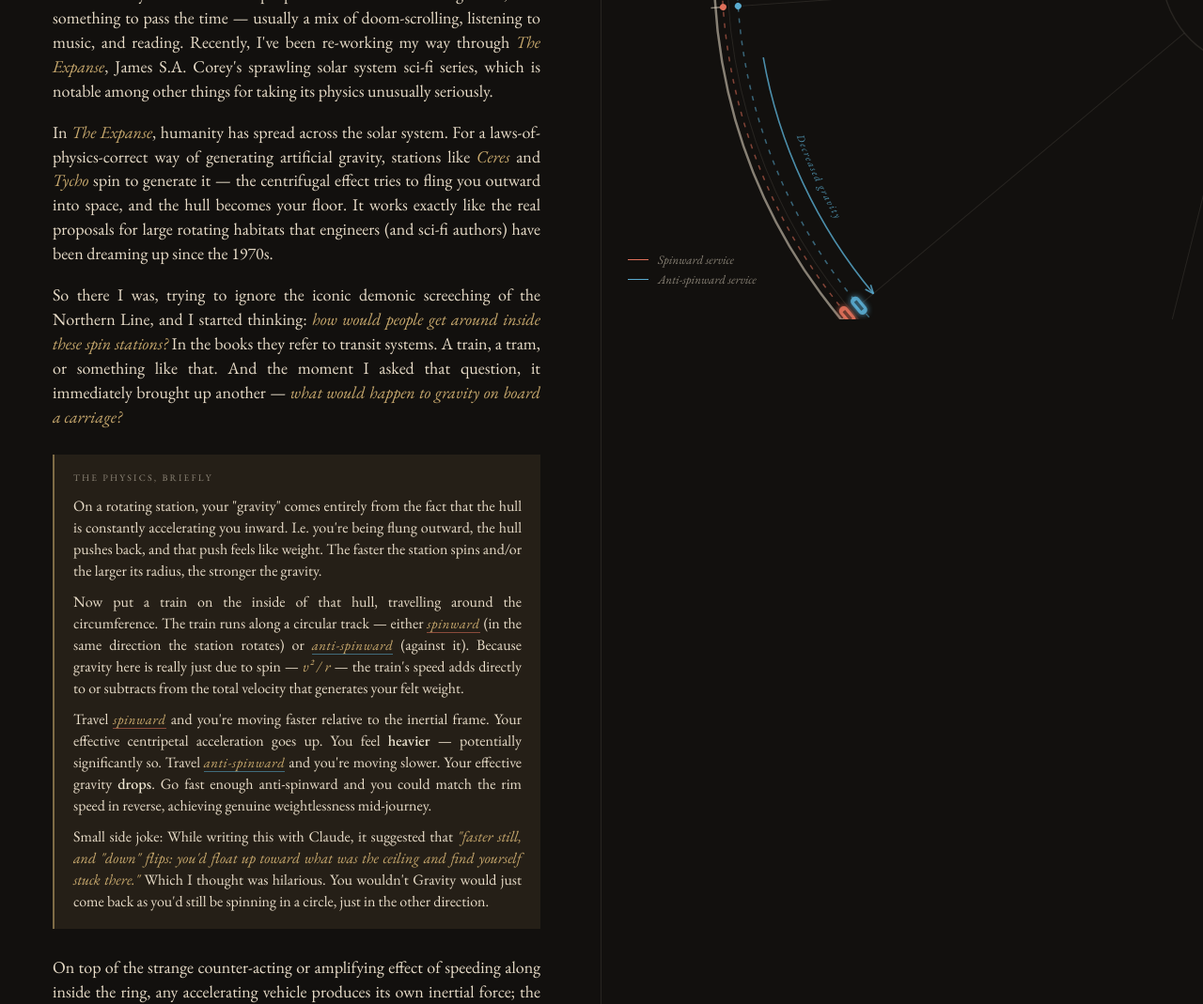
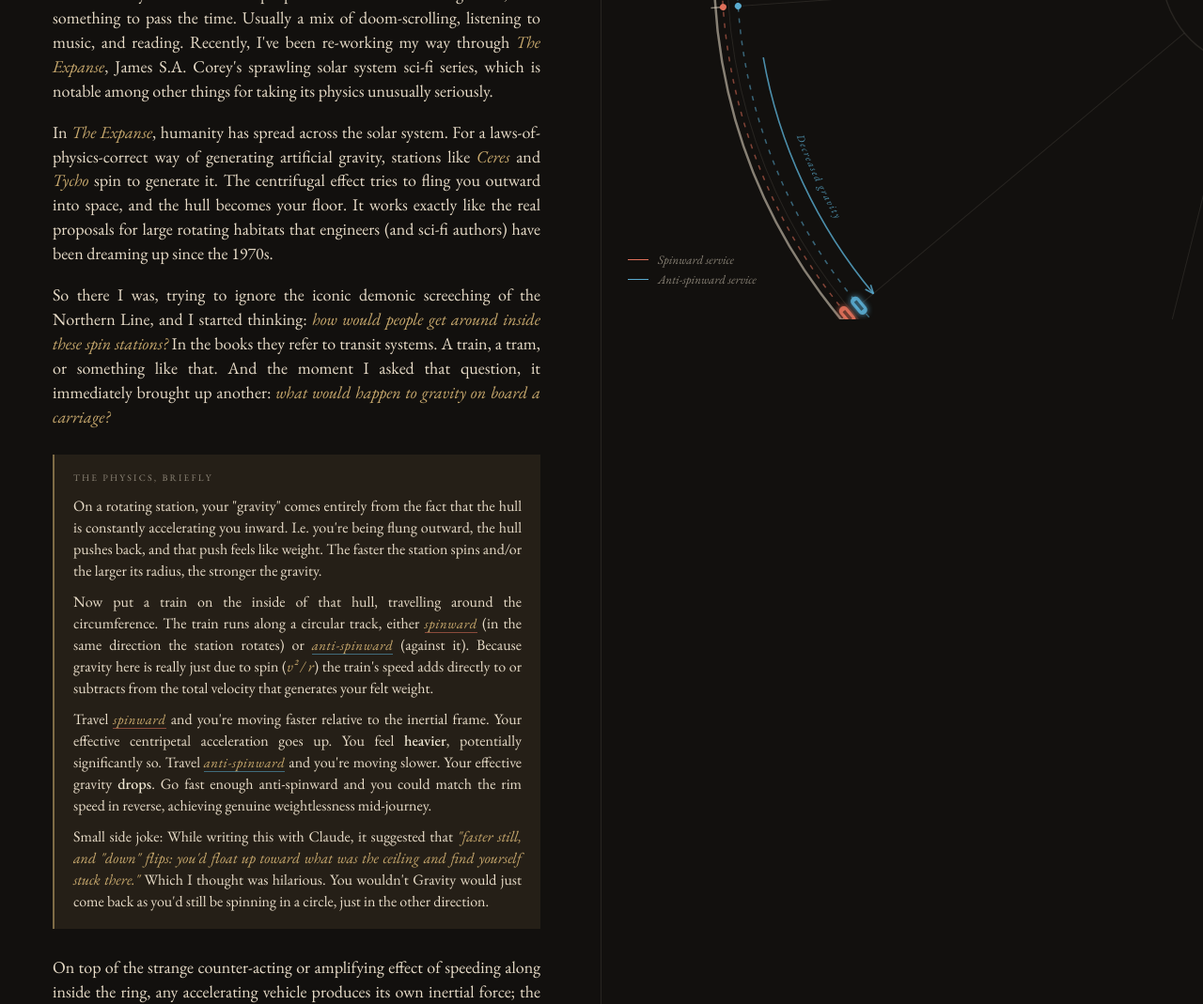
Before and after one commit to wimstrydom/wimstrydom-site, a plain HTML site: page explorations/spin-station/index.html in a window 1280 px wide. Shown: the part 460-1529 px from the top of the page at 94% size. Drawn offline with nearby package versions, Linux system fonts and the light colour scheme.

Commit message:
Remove genuine-prose em dashes from page copy
Replace stylistic em dashes in visible body text and meta descriptions
with commas, full stops, colons, or parentheses. Leaves intentional
keepers untouched: title/og branding, CV date ranges, the BCom subtitle
join, and Claude-authored callout text.

Co-Authored-By: Claude Opus 4.8 <noreply@anthropic.com>

```diff
--- a/explorations/spin-station/index.html
+++ b/explorations/spin-station/index.html
@@ -12,9 +12,9 @@
 <meta charset="UTF-8">
 <meta name="viewport" content="width=device-width, initial-scale=1.0">
 <title>The weird gravity of spin-station transit — Wim Strydom</title>
-<meta name="description" content="An essay on the strange physics of transit aboard a rotating space station — why a simple train journey produces wildly varying felt gravity.">
+<meta name="description" content="An essay on the strange physics of transit aboard a rotating space station. Why a simple train journey produces wildly varying felt gravity.">
 <meta property="og:title" content="The weird gravity of spin-station transit — Wim Strydom">
-<meta property="og:description" content="An essay on the strange physics of transit aboard a rotating space station — why a simple train journey produces wildly varying felt gravity.">
+<meta property="og:description" content="An essay on the strange physics of transit aboard a rotating space station. Why a simple train journey produces wildly varying felt gravity.">
 <meta property="og:type" content="article">
 <meta property="og:url" content="https://wimstrydom.com/explorations/spin-station">
 <link rel="preconnect" href="https://fonts.googleapis.com">
@@ -168,17 +168,17 @@ body { overflow-x: hidden; }
 
     <div class="body-text">
 
-      <p>I commute by tube. Like most people on the London Underground, I do something to pass the time — usually a mix of doom-scrolling, listening to music, and reading. Recently, I've been re-working my way through <em>The Expanse</em>, James S.A. Corey's sprawling solar system sci-fi series, which is notable among other things for taking its physics unusually seriously.</p>
+      <p>I commute by tube. Like most people on the London Underground, I do something to pass the time. Usually a mix of doom-scrolling, listening to music, and reading. Recently, I've been re-working my way through <em>The Expanse</em>, James S.A. Corey's sprawling solar system sci-fi series, which is notable among other things for taking its physics unusually seriously.</p>
 
-      <p>In <em>The Expanse</em>, humanity has spread across the solar system. For a laws-of-physics-correct way of generating artificial gravity, stations like <em>Ceres</em> and <em>Tycho</em> spin to generate it — the centrifugal effect tries to fling you outward into space, and the hull becomes your floor. It works exactly like the real proposals for large rotating habitats that engineers (and sci-fi authors) have been dreaming up since the 1970s.</p>
+      <p>In <em>The Expanse</em>, humanity has spread across the solar system. For a laws-of-physics-correct way of generating artificial gravity, stations like <em>Ceres</em> and <em>Tycho</em> spin to generate it. The centrifugal effect tries to fling you outward into space, and the hull becomes your floor. It works exactly like the real proposals for large rotating habitats that engineers (and sci-fi authors) have been dreaming up since the 1970s.</p>
 
-      <p>So there I was, trying to ignore the iconic demonic screeching of the Northern Line, and I started thinking: <em>how would people get around inside these spin stations?</em> In the books they refer to transit systems. A train, a tram, or something like that. And the moment I asked that question, it immediately brought up another — <em>what would happen to gravity on board a carriage?</em></p>
+      <p>So there I was, trying to ignore the iconic demonic screeching of the Northern Line, and I started thinking: <em>how would people get around inside these spin stations?</em> In the books they refer to transit systems. A train, a tram, or something like that. And the moment I asked that question, it immediately brought up another: <em>what would happen to gravity on board a carriage?</em></p>
 
       <div class="callout">
         <span class="callout-label">The physics, briefly</span>
         <p>On a rotating station, your "gravity" comes entirely from the fact that the hull is constantly accelerating you inward. I.e. you're being flung outward, the hull pushes back, and that push feels like weight. The faster the station spins and/or the larger its radius, the stronger the gravity.</p>
-        <p>Now put a train on the inside of that hull, travelling around the circumference. The train runs along a circular track — either <em class="label-red">spinward</em> (in the same direction the station rotates) or <em class="label-blue">anti-spinward</em> (against it). Because gravity here is really just due to spin — <em>v² / r</em> — the train's speed adds directly to or subtracts from the total velocity that generates your felt weight.</p>
-        <p>Travel <em class="label-red">spinward</em> and you're moving faster relative to the inertial frame. Your effective centripetal acceleration goes up. You feel <strong>heavier</strong> — potentially significantly so. Travel <em class="label-blue">anti-spinward</em> and you're moving slower. Your effective gravity <strong>drops</strong>. Go fast enough anti-spinward and you could match the rim speed in reverse, achieving genuine weightlessness mid-journey. </p>
+        <p>Now put a train on the inside of that hull, travelling around the circumference. The train runs along a circular track, either <em class="label-red">spinward</em> (in the same direction the station rotates) or <em class="label-blue">anti-spinward</em> (against it). Because gravity here is really just due to spin (<em>v² / r</em>) the train's speed adds directly to or subtracts from the total velocity that generates your felt weight.</p>
+        <p>Travel <em class="label-red">spinward</em> and you're moving faster relative to the inertial frame. Your effective centripetal acceleration goes up. You feel <strong>heavier</strong>, potentially significantly so. Travel <em class="label-blue">anti-spinward</em> and you're moving slower. Your effective gravity <strong>drops</strong>. Go fast enough anti-spinward and you could match the rim speed in reverse, achieving genuine weightlessness mid-journey. </p>
 
         <p>  Small side joke: While writing this with Claude, it suggested that <em>"faster still, and "down" flips: you'd float up toward what was the ceiling and find yourself stuck there."</em> Which I thought was hilarious. You wouldn't Gravity would just come back as you'd still be spinning in a circle, just in the other direction.</p>
       </div>
```
Also changed, not shown: definitions/index.html (+1 -1 lines), explorations/index.html (+2 -2 lines), instruments/cooking-without-entering-the-kitchen/index.html (+4 -4 lines), instruments/index.html (+1 -1 lines).
